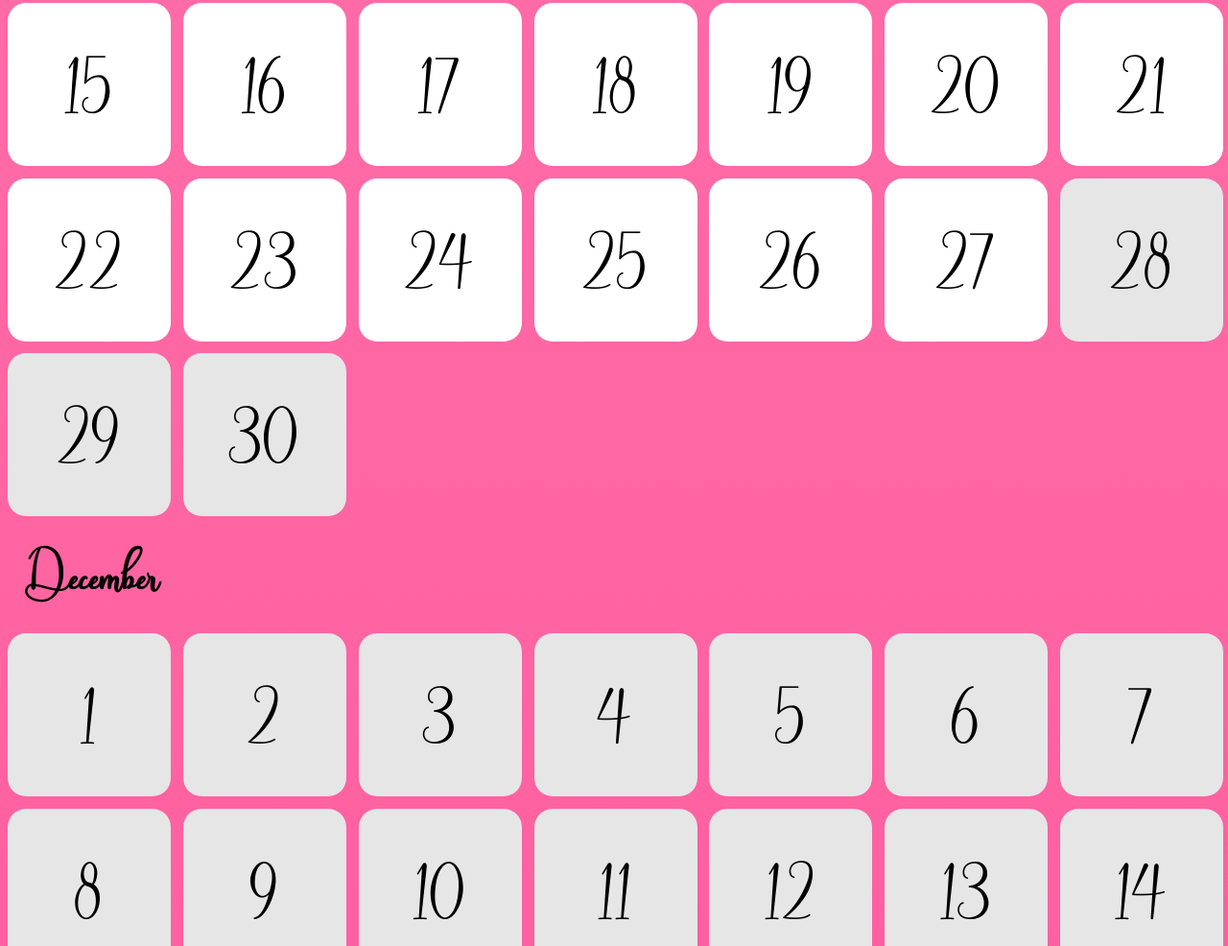
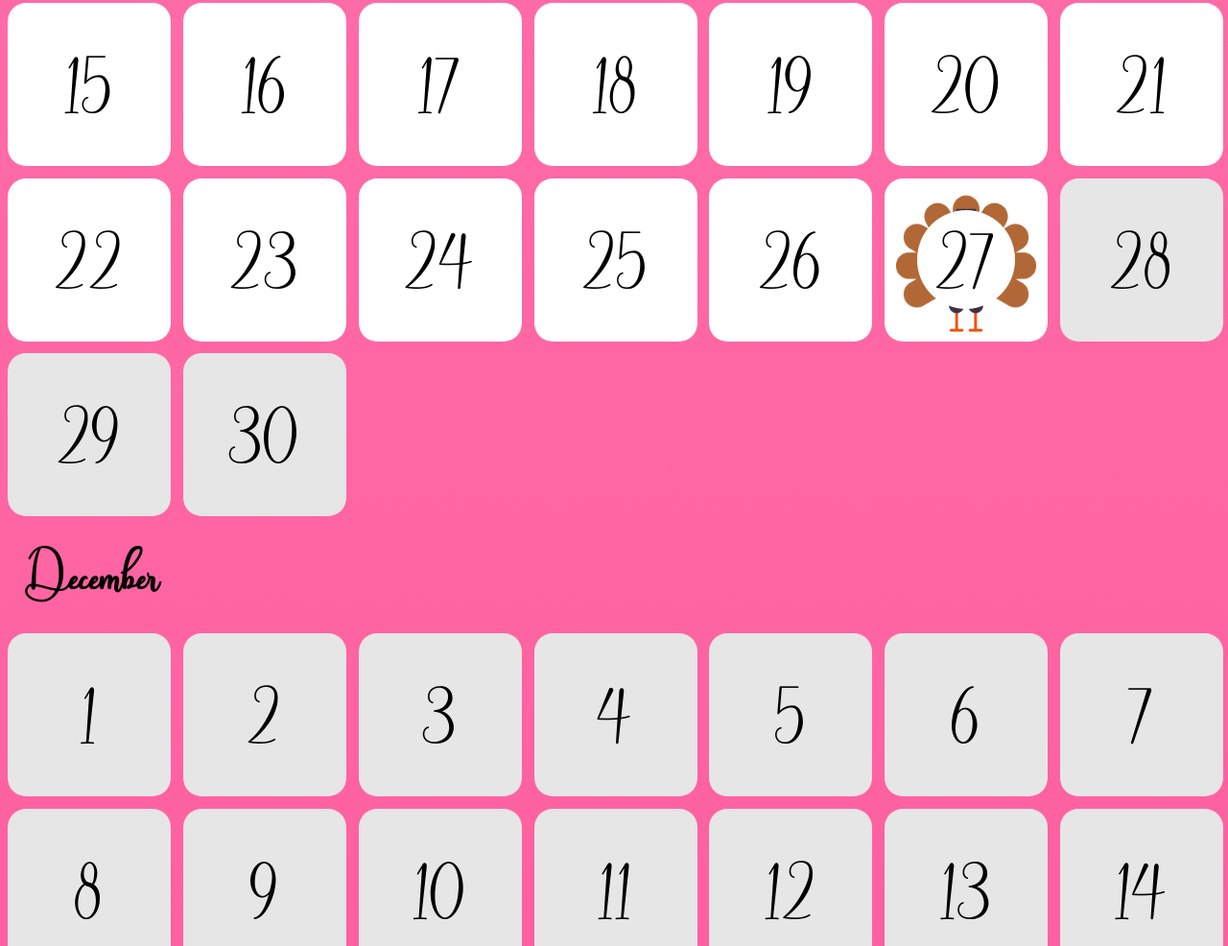
Before and after one commit to 365notes/365notes.github.io, a plain HTML site: page index.html in a window 1280 px wide. Shown: the part 10914-11900 px from the top of the page at 96% size. Drawn offline with Linux system fonts and the light colour scheme.

Commit message:
Update index.html

```diff
--- a/index.html
+++ b/index.html
@@ -423,7 +423,8 @@
         <div class="square"><span>24</span></div>
         <div class="square"><span>25</span></div>
         <div class="square"><span>26</span></div>
-        <div class="square"><span>27</span></div>
+        <div class="square" style="background-image: url(images/turkey.png); background-size: cover;"><span>27</span>
+        </div>
         <div class="square"><span>28</span></div>
         <div class="square"><span>29</span></div>
         <div class="square"><span>30</span></div>
```
